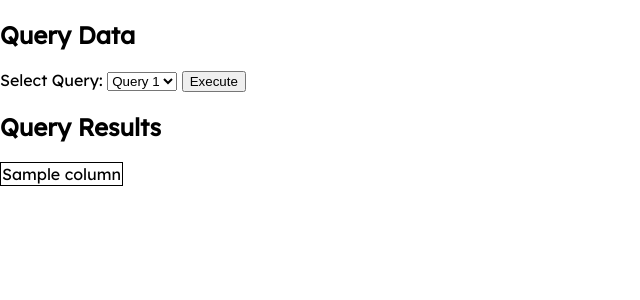
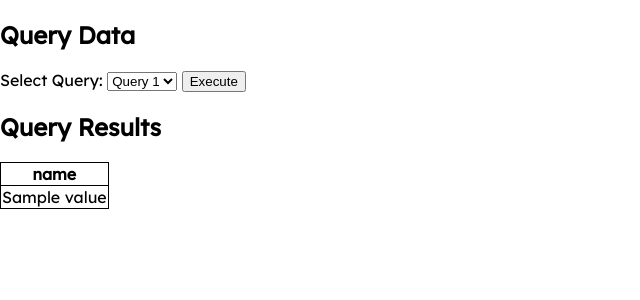
Before and after one commit to zathaxx/YouTubeDB, a Flask app: template templates/query.html in a window 1280 px wide. Shown: the part 66-366 px from the top of the page, without its empty margins (0-640 px from the left). Run offline with Flask 3, Linux system fonts and the light colour scheme; the template is opened without the code that fills it: most values are stand-ins (such as "Sample title", 1, 10 or a date in 2020).

Commit message:
Updated query-results to support more columns

```diff
--- a/templates/query.html
+++ b/templates/query.html
@@ -43,10 +43,15 @@
         {% if results %}
             <h2>Query Results</h2>
             <table>
+                <tr>
+                    {% for attribute in results[0].keys() %}
+                        <th>{{ attribute }}</th>
+                    {% endfor %}
+                </tr>
                 {% for result in results %}
                     <tr>
-                        {% for column in result %}
-                            <td>{{ column }}</td>
+                        {% for value in result.values() %}
+                            <td>{{ value }}</td>
                         {% endfor %}
                     </tr>
                 {% endfor %}
```
